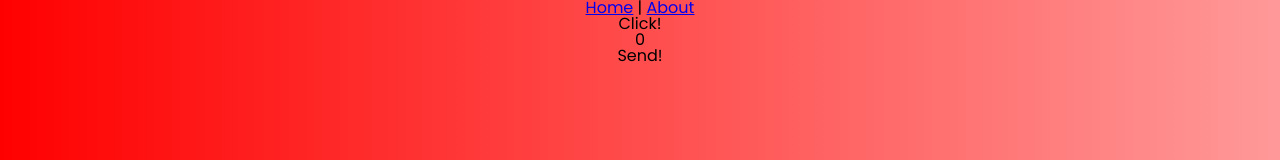
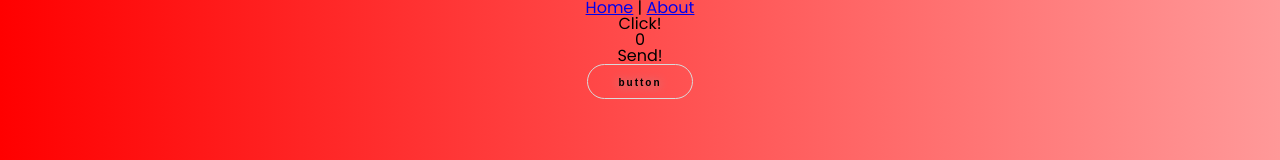
Before and after one commit to topik-pa/empty-vue, a Vue app: page / in a window 1280 px wide. Shown: the top 160 px of the page. Built offline with nearby package versions, Linux system fonts and the light colour scheme.

Commit message:
Added button component

```diff
--- /dev/null
+++ b/src/components/basic/ButtonCmp.vue
@@ -0,0 +1,103 @@
+<template>
+  <component :is="type" :href="href" :type="submit" :class="['button', variation]">
+    <slot />
+  </component>
+</template>
+
+<script>
+/**
+ * Buttons are generally used for interface actions. Suitable for all-purpose use.
+ * Defaults to appearance that has white background with grey border.
+ * Primary style should be used only once per view for main call-to-action.
+ */
+export default {
+  name: "ButtonCmp",
+  props: {
+    /**
+     * The html element used for the button.
+     * `button, a`
+     */
+    type: {
+      type: String,
+      default: "button",
+      validator: value => {
+        return value.match(/(button|a)/)
+      },
+    },
+    /**
+     * When setting the button’s type to a link, use this option to give a href.
+     */
+    href: {
+      type: String,
+      default: null,
+    },
+    /**
+     * Set the button’s type to “submit”.
+     */
+    submit: {
+      type: String,
+      default: null,
+      validator: value => {
+        return value.match(/(null|submit)/)
+      },
+    },
+    /**
+     * Style variation to give additional meaning.
+     * `primary, secondary`
+     */
+    variation: {
+      type: String,
+      default: null,
+      validator: value => {
+        return value.match(/(primary|secondary)/)
+      },
+    },
+  },
+}
+</script>
+
+<style lang="scss" scoped>
+.button {
+  transition: all 0.2s ease;
+  -webkit-font-smoothing: antialiased;
+  -moz-osx-font-smoothing: grayscale;
+  //font-family: 'Poppins, sans-serif';
+  font-size: 10px;
+  font-weight: bold;
+  text-decoration: none;
+  display: inline-block;
+  border: 1px solid #d9d9d9;
+  border-radius: 20px;
+  background: transparent;
+  color: #000;
+  letter-spacing: 2px;
+  padding: 12px 30px 10px;
+  text-decoration: none;
+  cursor: pointer;
+  text-shadow: 0 1px 10px #a2a2ab;
+
+  &.primary {
+    background: red;
+    color: white;
+    text-transform: uppercase;
+  }
+
+  &:hover,
+  &.hover {
+    color: white;
+    background: red;
+  }
+  &:active,
+  &.active {
+    background: darken(red, 15%);
+    color: white;
+  }
+
+  &:focus,
+  &.focus {
+    background: darken(red, 10%);
+    color: white;
+    outline: 0;
+  }
+}
+</style>
--- a/src/views/Home.vue
+++ b/src/views/Home.vue
@@ -7,6 +7,9 @@
     <div class="click" @click="increment">Click!</div>
     <div class="test">{{test}}</div>
     <div class="send" @click="send">Send!</div>
+
+    <ButtonCmp>button</ButtonCmp>
+
     <FooterCmp/>
   </div>
 </template>
@@ -19,6 +22,7 @@ import { postData } from './../utils/server-api'
 import HeaderCmp from '@/components/HeaderCmp.vue'
 import HomeCmp from '@/components/HomeCmp.vue'
 import FooterCmp from '@/components/FooterCmp.vue'
+import ButtonCmp from '@/components/basic/ButtonCmp.vue'
 
 export default {
   name: 'home',
@@ -26,7 +30,8 @@ export default {
   components: {
     HeaderCmp,
     HomeCmp,
-    FooterCmp
+    FooterCmp,
+    ButtonCmp
   },
   beforeCreate () {
     document.body.className = 'home'
```
